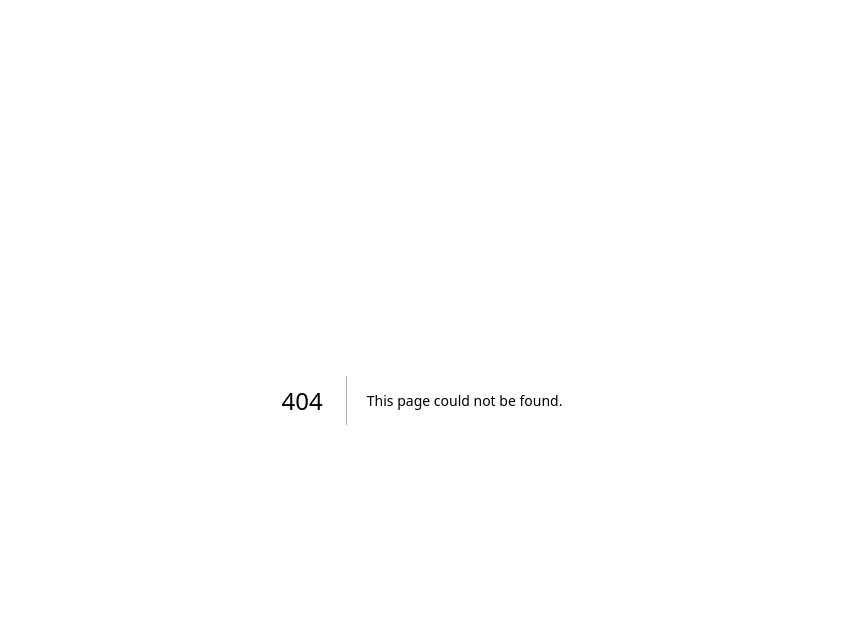
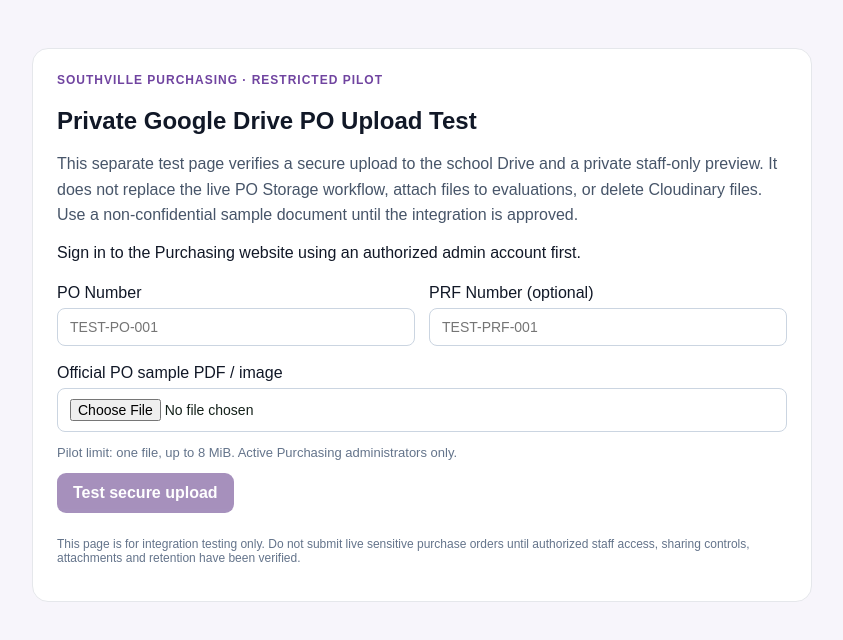
Before and after one commit to jeromeitable37-alt/Supplier-Evaluation, a Next.js app: page /po-drive-pilot in a window 1280 px wide. Before the commit this address had no page. Shown: the top 640 px of the page, without its empty margins (218-1061 px from the left). Built offline with nearby package versions, Linux system fonts and the light colour scheme; no server answers.

Commit message:
Add isolated admin-authenticated school Drive upload/preview pilot page

```diff
--- /dev/null
+++ b/app/po-drive-pilot/page.tsx
@@ -0,0 +1,167 @@
+"use client";
+
+import { useEffect, useState } from "react";
+import { onAuthStateChanged, type User } from "firebase/auth";
+import { auth } from "../../lib/firebase";
+
+type Uploaded = { fileId: string; name: string; mimeType: string; size: number };
+const MAX_SIZE = 8 * 1024 * 1024;
+const TYPES = ["application/pdf", "image/jpeg", "image/png", "image/webp"];
+
+export default function PoDrivePilot() {
+  const [user, setUser] = useState<User | null>(null);
+  const [authReady, setAuthReady] = useState(false);
+  const [poNumber, setPoNumber] = useState("");
+  const [prfNumber, setPrfNumber] = useState("");
+  const [file, setFile] = useState<File | null>(null);
+  const [result, setResult] = useState<Uploaded | null>(null);
+  const [busy, setBusy] = useState(false);
+  const [error, setError] = useState("");
+  const [previewUrl, setPreviewUrl] = useState("");
+  const [showPreview, setShowPreview] = useState(false);
+
+  useEffect(() => {
+    if (!auth) {
+      setAuthReady(true);
+      return;
+    }
+    return onAuthStateChanged(auth, (u) => {
+      setUser(u);
+      setAuthReady(true);
+    });
+  }, []);
+
+  useEffect(() => {
+    return () => { if (previewUrl) URL.revokeObjectURL(previewUrl); };
+  }, [previewUrl]);
+
+  async function upload() {
+    setError("");
+    setResult(null);
+    setShowPreview(false);
+    setPreviewUrl("");
+    if (!user) { setError("Sign in to the Purchasing website first."); return; }
+    if (!poNumber.trim()) { setError("Enter a PO number for this test document."); return; }
+    if (!file || !TYPES.includes(file.type) || file.size > MAX_SIZE || file.size === 0) {
+      setError("Choose a PDF, JPEG, PNG or WebP file up to 8 MiB."); return;
+    }
+    setBusy(true);
+    try {
+      const token = await user.getIdToken();
+      const form = new FormData();
+      form.set("file", file);
+      form.set("poNumber", poNumber.trim());
+      form.set("prfNumber", prfNumber.trim());
+      const response = await fetch("/api/po-drive", {
+        method: "POST",
+        headers: { Authorization: "Bearer " + token },
+        body: form,
+      });
+      const data = await response.json();
+      if (!response.ok || !data.ok) throw new Error(data.message || "Upload failed.");
+      setResult({
+        fileId: String(data.fileId),
+        name: String(data.name),
+        mimeType: String(data.mimeType),
+        size: Number(data.size || 0),
+      });
+    } catch (failure) {
+      setError(failure instanceof Error ? failure.message : "Upload failed.");
+    } finally {
+      setBusy(false);
+    }
+  }
+
+  async function preview() {
+    if (!user || !result) return;
+    setBusy(true);
+    setError("");
+    try {
+      const token = await user.getIdToken();
+      const response = await fetch(
+        "/api/po-drive-file?fileId=" + encodeURIComponent(result.fileId),
+        { headers: { Authorization: "Bearer " + token }, cache: "no-store" },
+      );
+      if (!response.ok) {
+        const data = await response.json().catch(() => ({}));
+        throw new Error(data.message || "Could not open private PO preview.");
+      }
+      const blob = await response.blob();
+      setPreviewUrl(URL.createObjectURL(blob));
+      setShowPreview(true);
+    } catch (failure) {
+      setError(failure instanceof Error ? failure.message : "Preview failed.");
+    } finally {
+      setBusy(false);
+    }
+  }
+
+  const panel: React.CSSProperties = {
+    maxWidth: 780, padding: "24px", margin: "32px auto",
+    background: "white", border: "1px solid #e5e7eb", borderRadius: 16,
+    fontFamily: "Arial, sans-serif", color: "#111827"
+  };
+  const inputStyle: React.CSSProperties = {
+    display: "block", boxSizing: "border-box", width: "100%", marginTop: 6,
+    border: "1px solid #cbd5e1", borderRadius: 8, padding: "10px 12px", fontSize: 14
+  };
+  const buttonStyle: React.CSSProperties = {
+    cursor: "pointer", border: 0, borderRadius: 9,
+    padding: "11px 16px", background: "#4f247c", color: "white", fontWeight: 700,
+  };
+
+  return (
+    <main style={{ minHeight: "100vh", background: "#f7f5fb", padding: 16 }}>
+      <section style={panel}>
+        <div style={{ fontSize: 12, textTransform: "uppercase", color: "#7044a0", fontWeight: 700, letterSpacing: 1 }}>
+          Southville Purchasing · restricted pilot
+        </div>
+        <h1 style={{ fontSize: 24, marginBottom: 10 }}>Private Google Drive PO Upload Test</h1>
+        <p style={{ lineHeight: 1.6, color: "#475569" }}>
+          This separate test page verifies a secure upload to the school Drive and a private staff-only preview.
+          It does not replace the live PO Storage workflow, attach files to evaluations, or delete Cloudinary files.
+          Use a non-confidential sample document until the integration is approved.
+        </p>
+        {!authReady && <p>Checking school website sign-in…</p>}
+        {authReady && !user && <p role="alert">Sign in to the Purchasing website using an authorized admin account first.</p>}
+        <div style={{ display: "grid", gridTemplateColumns: "repeat(auto-fit,minmax(220px,1fr))", gap: 14, marginTop: 22 }}>
+          <label>PO Number
+            <input style={inputStyle} value={poNumber} onChange={e => setPoNumber(e.target.value)} placeholder="TEST-PO-001" maxLength={100}/>
+          </label>
+          <label>PRF Number (optional)
+            <input style={inputStyle} value={prfNumber} onChange={e => setPrfNumber(e.target.value)} placeholder="TEST-PRF-001" maxLength={100}/>
+          </label>
+        </div>
+        <label style={{ display: "block", marginTop: 18 }}>Official PO sample PDF / image
+          <input style={inputStyle} type="file" accept=".pdf,.jpg,.jpeg,.png,.webp" onChange={e => setFile(e.target.files?.[0] || null)}/>
+        </label>
+        <p style={{ color: "#64748b", fontSize: 13 }}>Pilot limit: one file, up to 8 MiB. Active Purchasing administrators only.</p>
+        <button style={{ ...buttonStyle, opacity: busy || !user ? 0.5 : 1 }} disabled={busy || !user} type="button" onClick={() => void upload()}>
+          {busy ? "Processing…" : "Test secure upload"}
+        </button>
+        {error && <p role="alert" style={{ background: "#fff1f2", padding: 12, borderRadius: 8, color: "#9f1239" }}>{error}</p>}
+        {result && (
+          <div style={{ background: "#f0fdf4", borderRadius: 10, padding: 14, marginTop: 22 }}>
+            <strong>Upload saved to private school Drive</strong>
+            <p style={{ margin: "6px 0 12px" }}>{result.name} · {Math.ceil(result.size / 1024)} KB</p>
+            <button type="button" style={buttonStyle} disabled={busy} onClick={() => void preview()}>
+              Verify private preview
+            </button>
+          </div>
+        )}
+        {showPreview && previewUrl && result && (
+          <div style={{ marginTop: 22 }}>
+            <h2 style={{ fontSize: 18 }}>Authenticated preview</h2>
+            {result.mimeType.startsWith("image/")
+              ? <img alt="Uploaded PO sample" src={previewUrl} style={{ maxWidth: "100%", borderRadius: 8 }} />
+              : <iframe title="Uploaded PO preview" src={previewUrl} style={{ width: "100%", height: 520, border: 0 }}/>}
+          </div>
+        )}
+        <p style={{ marginTop: 24, color: "#64748b", fontSize: 12 }}>
+          This page is for integration testing only. Do not submit live sensitive purchase orders until
+          authorized staff access, sharing controls, attachments and retention have been verified.
+        </p>
+      </section>
+    </main>
+  );
+}
```
